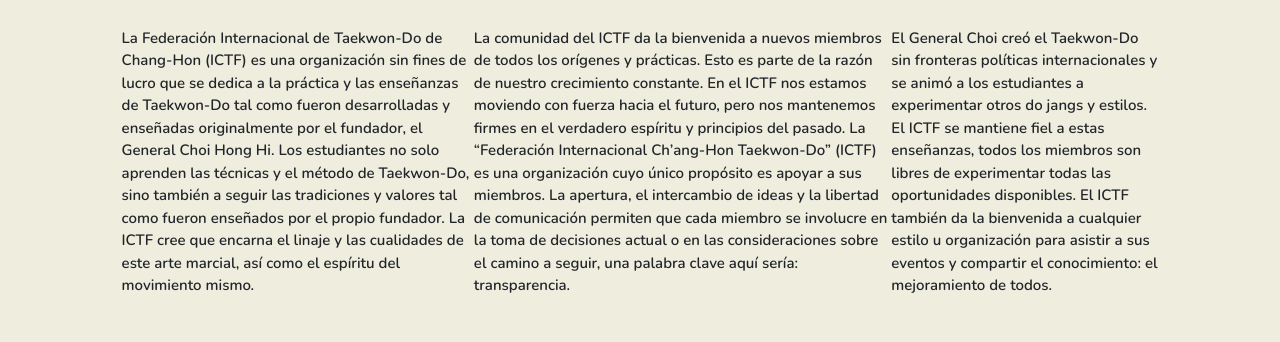
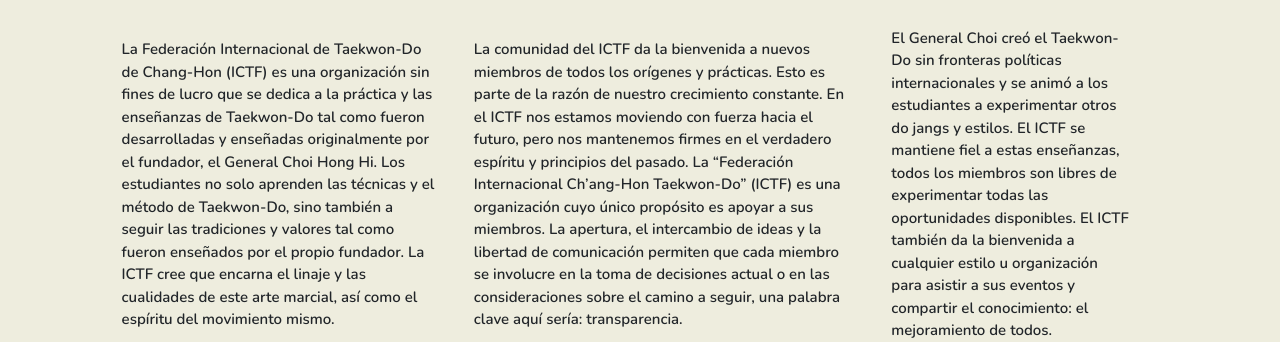
Before and after one commit to AlejandroMigliaccio/PascualTaekwondoGroup, a website: page root/pages/ictf.html in a window 1280 px wide. Shown: the part 458-800 px from the top of the page. Drawn offline with nearby package versions, Linux system fonts and the light colour scheme.

Commit message:
final details

```diff
--- a/root/pages/ictf.html
+++ b/root/pages/ictf.html
@@ -58,7 +58,7 @@
         <div class="ictf2__logo">
             <img src="../../images/ictf2.png" alt="logo ictf">
         </div>
-        <div class="ictf2__p">
+        <div class="ictf2__block">
             <div class="ictf2__p1">
                 <p>
                     La Federación Internacional de Taekwon-Do de Chang-Hon (ICTF) es una organización sin fines de lucro
--- a/styles/index.scss
+++ b/styles/index.scss
@@ -414,7 +414,7 @@
 
     }
 
-    &__p {
+    &__block{
         display: flex;
         flex-direction: column;
         align-items: center;
@@ -625,10 +625,10 @@
             }
 
             &__choi {
-                margin: 0 auto;
+                margin: 5rem auto;
                 display: flex;
                 text-align: center;
-                align-items: flex-start;
+                align-items: center;
                 width: 50%;
 
                 &__art {
@@ -673,10 +673,13 @@
 
     .ictf2{
         width: 90%;
-        &__p{
+        &__block{
             display: flex;
             flex-direction: row;
             align-items: center;
+            width: 90%;
+        }
+        p{
             width: 90%;
         }
         &__video{
```
Also changed, not shown: root/index.html (+2 -3 lines), styles/index.css.
